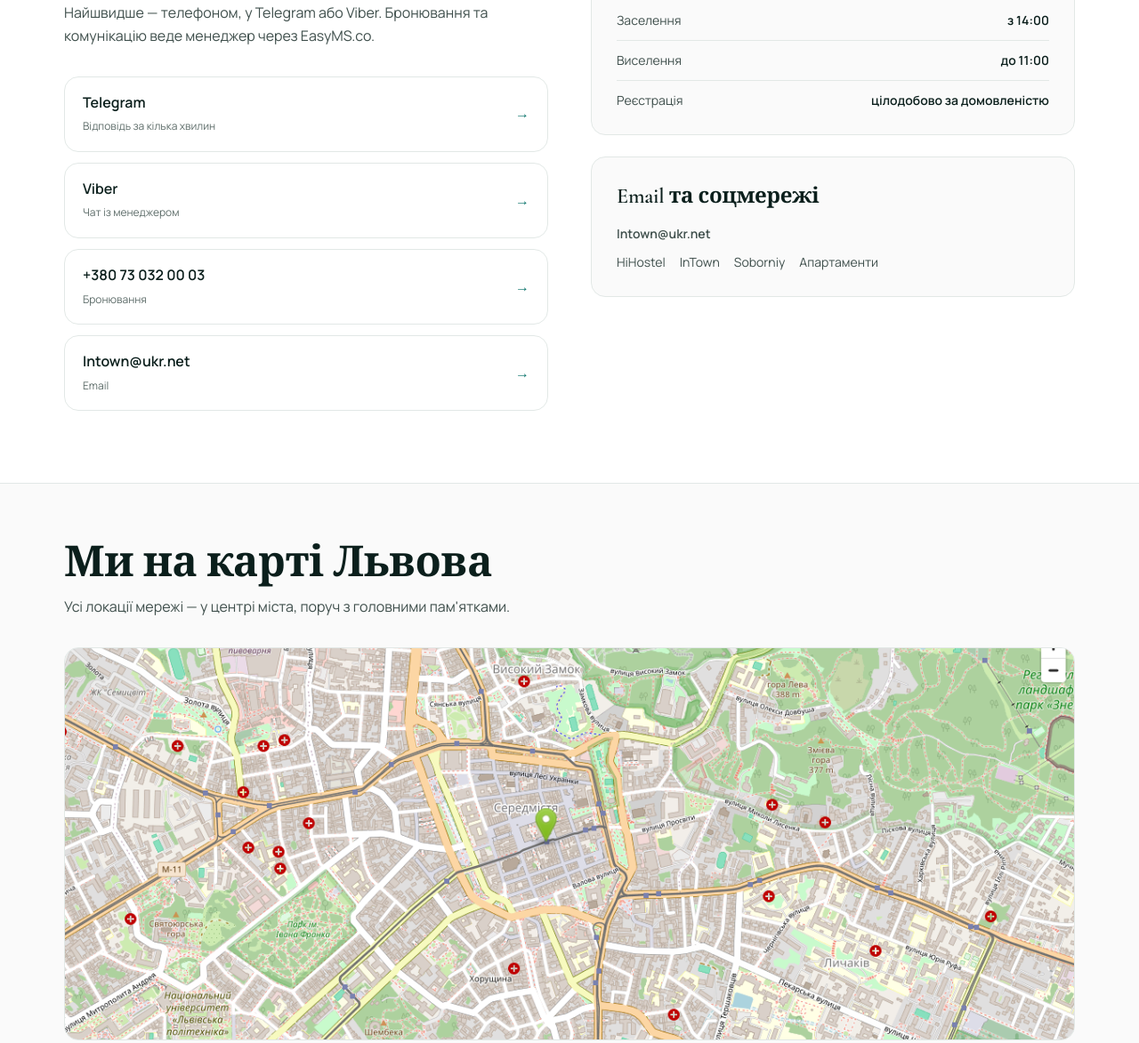
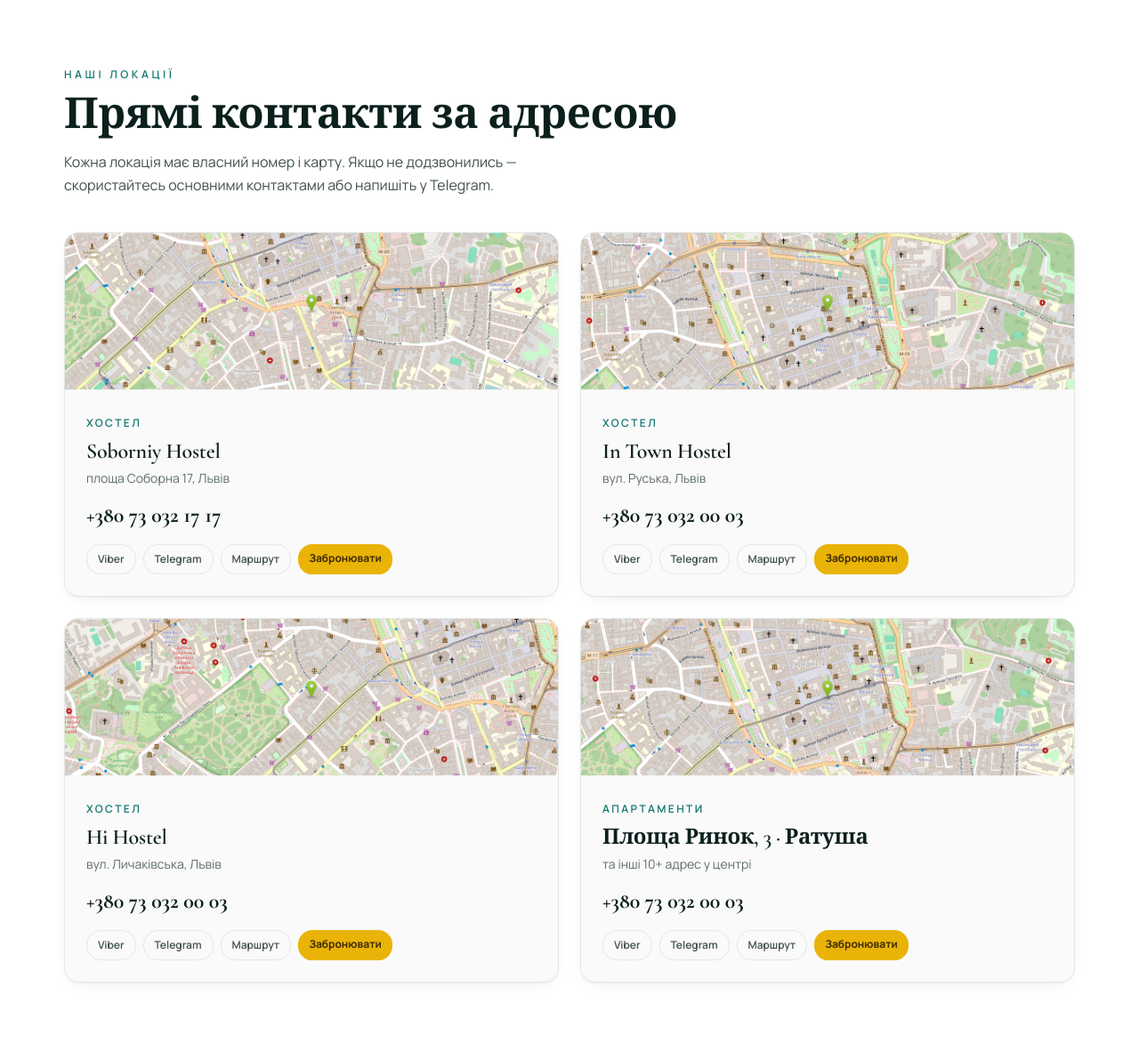
Before and after one commit to IvanSerevko/intown-preview, a plain HTML site: page contacts.html in a window 1280 px wide. Shown: the part 863-2036 px from the top of the page at 89% size. Drawn offline with nearby package versions, Linux system fonts and the light colour scheme.

Commit message:
first commit

```diff
--- a/contacts.html
+++ b/contacts.html
@@ -43,7 +43,7 @@
           <a href="contacts.html" class="rounded-box px-2.5 py-1.5 text-xs font-semibold text-ink" aria-current="true">UA</a>
           <a href="#" class="rounded-box px-2.5 py-1.5 text-xs font-semibold text-ink-3 hover:text-ink">EN</a>
         </div>
-        <a href="#form" class="hidden rounded-box bg-accent px-4 py-2.5 text-sm font-bold text-accent-ink transition-transform duration-200 hover:-translate-y-0.5 sm:inline-block">Забронювати</a>
+        <a href="#locations" class="hidden rounded-box bg-accent px-4 py-2.5 text-sm font-bold text-accent-ink transition-transform duration-200 hover:-translate-y-0.5 sm:inline-block">Забронювати</a>
         <button @click="mobile = !mobile" class="rounded-box border border-line bg-surface p-2 lg:hidden" :aria-expanded="mobile.toString()" aria-label="Меню"><svg class="h-5 w-5 text-ink" viewBox="0 0 24 24" fill="none" stroke="currentColor" stroke-width="1.8" aria-hidden="true"><path d="M3 6h18M3 12h18M3 18h18"/></svg></button>
       </div>
     </div>
@@ -53,7 +53,7 @@
         <a href="hostels.html" class="border-b border-line py-3 font-medium text-ink-2">Хостели</a>
         <a href="apartments.html" class="border-b border-line py-3 font-medium text-ink-2">Апартаменти</a>
         <a href="contacts.html" class="border-b border-line py-3 font-medium text-ink">Контакти</a>
-        <a href="#form" class="mt-4 rounded-box bg-accent px-4 py-3 text-center font-bold text-accent-ink">Забронювати</a>
+        <a href="#locations" class="mt-4 rounded-box bg-accent px-4 py-3 text-center font-bold text-accent-ink">Забронювати</a>
       </nav>
     </div>
   </header>
@@ -64,12 +64,15 @@
       <nav class="text-xs text-ink-3" aria-label="Хлібні крихти"><a href="index.html" class="link-underline hover:text-ink">Головна</a><span class="mx-2">/</span><span class="text-ink-2">Контакти</span></nav>
       <p class="mt-8 text-xs font-semibold uppercase tracking-[0.3em] text-brand">Ми на зв'язку 24/7</p>
       <h1 class="mt-4 max-w-[16ch] font-display text-[clamp(2.5rem,6vw,4.5rem)] font-semibold">Контакти</h1>
-      <p class="mt-6 max-w-[60ch] text-lg text-ink-2">Зателефонуйте або напишіть у Telegram чи Viber — відповімо протягом кількох хвилин.</p>
+      <p class="mt-6 max-w-[60ch] text-lg text-ink-2">Базові контакти працюють для будь-якої локації. Нижче — прямі контакти та карти кожної адреси.</p>
     </section>
 
-    <!-- PHONE CARDS -->
+    <!-- BASE CONTACTS -->
     <section class="mx-auto w-full max-w-[1200px] px-5 pb-16 sm:px-8">
-      <div class="grid grid-cols-1 gap-6 md:grid-cols-3">
+      <p class="reveal text-xs font-semibold uppercase tracking-[0.3em] text-brand">Основні контакти</p>
+      <h2 class="reveal mt-3 font-display text-[clamp(1.75rem,4vw,2.5rem)] font-semibold">Дзвоніть за будь-якою точкою</h2>
+      <p class="reveal mt-3 max-w-[60ch] text-ink-2">Ці номери працюють для всіх локацій мережі.</p>
+      <div class="mt-8 grid grid-cols-1 gap-6 md:grid-cols-3">
         <div class="reveal rounded-box border border-line bg-surface p-7 shadow-soft">
           <span class="text-xs font-semibold uppercase tracking-[0.2em] text-brand">Бронювання</span>
           <a href="tel:+380730320003" class="mt-3 block font-display text-3xl font-bold text-ink hover:text-brand">+380 73 032 00 03</a>
@@ -100,34 +103,105 @@
       </div>
     </section>
 
-    <!-- FORM + INFO -->
-    <section id="form" class="border-y border-line bg-surface py-20">
-      <div class="mx-auto grid w-full max-w-[1200px] grid-cols-1 gap-12 px-5 sm:px-8 lg:grid-cols-2">
-        <div class="reveal">
-          <h2 class="font-display text-[clamp(2rem,4.5vw,3rem)] font-semibold">Як з нами зв'язатись</h2>
-          <p class="mt-4 text-ink-2">Найшвидше — телефоном, у Telegram або Viber. Бронювання та комунікацію веде менеджер через EasyMS.co.</p>
-          <div class="mt-8 space-y-3">
-            <a href="https://t.me/intownhostel" class="flex items-center justify-between rounded-box border border-line px-5 py-4 transition-colors hover:border-brand/40">
-              <span><span class="block font-semibold text-ink">Telegram</span><span class="text-xs text-ink-3">Відповідь за кілька хвилин</span></span>
-              <span class="text-brand" aria-hidden="true">→</span>
-            </a>
-            <a href="viber://chat?number=+380730320003" class="flex items-center justify-between rounded-box border border-line px-5 py-4 transition-colors hover:border-brand/40">
-              <span><span class="block font-semibold text-ink">Viber</span><span class="text-xs text-ink-3">Чат із менеджером</span></span>
-              <span class="text-brand" aria-hidden="true">→</span>
-            </a>
-            <a href="tel:+380730320003" class="flex items-center justify-between rounded-box border border-line px-5 py-4 transition-colors hover:border-brand/40">
-              <span><span class="block font-semibold text-ink">+380 73 032 00 03</span><span class="text-xs text-ink-3">Бронювання</span></span>
-              <span class="text-brand" aria-hidden="true">→</span>
-            </a>
-            <a href="mailto:Intown@ukr.net" class="flex items-center justify-between rounded-box border border-line px-5 py-4 transition-colors hover:border-brand/40">
-              <span><span class="block font-semibold text-ink">Intown@ukr.net</span><span class="text-xs text-ink-3">Email</span></span>
-              <span class="text-brand" aria-hidden="true">→</span>
-            </a>
+    <!-- LOCATIONS -->
+    <section id="locations" class="border-y border-line bg-surface py-20">
+      <div class="mx-auto w-full max-w-[1200px] px-5 sm:px-8">
+        <p class="reveal text-xs font-semibold uppercase tracking-[0.3em] text-brand">Наші локації</p>
+        <h2 class="reveal mt-3 font-display text-[clamp(2rem,4.5vw,3rem)] font-semibold">Прямі контакти за адресою</h2>
+        <p class="reveal mt-4 max-w-[62ch] text-ink-2">Кожна локація має власний номер і карту. Якщо не додзвонились — скористайтесь основними контактами або напишіть у Telegram.</p>
+
+        <div class="mt-10 grid grid-cols-1 gap-6 md:grid-cols-2">
+          <!-- Soborniy -->
+          <article class="reveal overflow-hidden rounded-box border border-line bg-base shadow-soft">
+            <img src="assets/maps/soborniy.png" alt="Карта — Soborniy Hostel, площа Соборна 17" class="h-44 w-full object-cover" loading="lazy" />
+            <div class="p-6">
+              <div class="flex items-start justify-between gap-4">
+                <div>
+                  <span class="text-xs font-semibold uppercase tracking-[0.2em] text-brand">Хостел</span>
+                  <h3 class="mt-1 font-display text-2xl font-semibold">Soborniy Hostel</h3>
+                  <p class="mt-1 text-sm text-ink-3">площа Соборна 17, Львів</p>
                 </div>
               </div>
+              <a href="tel:+380730321717" class="mt-4 block font-display text-2xl font-bold text-ink hover:text-brand">+380 73 032 17 17</a>
+              <div class="mt-4 flex flex-wrap gap-2">
+                <a href="viber://chat?number=+380730321717" class="rounded-box border border-line px-3 py-2 text-xs font-semibold text-ink-2 hover:border-brand/40 hover:text-brand">Viber</a>
+                <a href="https://t.me/intownhostel" class="rounded-box border border-line px-3 py-2 text-xs font-semibold text-ink-2 hover:border-brand/40 hover:text-brand">Telegram</a>
+                <a href="https://www.openstreetmap.org/?mlat=49.8390494&mlon=24.0328458#map=17/49.8390494/24.0328458" class="rounded-box border border-line px-3 py-2 text-xs font-semibold text-ink-2 hover:border-brand/40 hover:text-brand">Маршрут</a>
+                <a href="hostel.html" class="rounded-box bg-accent px-3 py-2 text-xs font-bold text-accent-ink hover:-translate-y-0.5 transition-transform">Забронювати</a>
+              </div>
+            </div>
+          </article>
 
-        <div class="reveal space-y-6">
-          <div class="rounded-box border border-line bg-base p-7">
+          <!-- In Town -->
+          <article class="reveal overflow-hidden rounded-box border border-line bg-base shadow-soft">
+            <img src="assets/maps/intown.png" alt="Карта — In Town Hostel, вул. Руська" class="h-44 w-full object-cover" loading="lazy" />
+            <div class="p-6">
+              <div class="flex items-start justify-between gap-4">
+                <div>
+                  <span class="text-xs font-semibold uppercase tracking-[0.2em] text-brand">Хостел</span>
+                  <h3 class="mt-1 font-display text-2xl font-semibold">In Town Hostel</h3>
+                  <p class="mt-1 text-sm text-ink-3">вул. Руська, Львів</p>
+                </div>
+              </div>
+              <a href="tel:+380730320003" class="mt-4 block font-display text-2xl font-bold text-ink hover:text-brand">+380 73 032 00 03</a>
+              <div class="mt-4 flex flex-wrap gap-2">
+                <a href="viber://chat?number=+380730320003" class="rounded-box border border-line px-3 py-2 text-xs font-semibold text-ink-2 hover:border-brand/40 hover:text-brand">Viber</a>
+                <a href="https://t.me/intownhostel" class="rounded-box border border-line px-3 py-2 text-xs font-semibold text-ink-2 hover:border-brand/40 hover:text-brand">Telegram</a>
+                <a href="https://www.openstreetmap.org/?mlat=49.842489&mlon=24.0326081#map=17/49.842489/24.0326081" class="rounded-box border border-line px-3 py-2 text-xs font-semibold text-ink-2 hover:border-brand/40 hover:text-brand">Маршрут</a>
+                <a href="hostel.html" class="rounded-box bg-accent px-3 py-2 text-xs font-bold text-accent-ink hover:-translate-y-0.5 transition-transform">Забронювати</a>
+              </div>
+            </div>
+          </article>
+
+          <!-- Hi -->
+          <article class="reveal overflow-hidden rounded-box border border-line bg-base shadow-soft">
+            <img src="assets/maps/hi.png" alt="Карта — Hi Hostel, вул. Личаківська" class="h-44 w-full object-cover" loading="lazy" />
+            <div class="p-6">
+              <div class="flex items-start justify-between gap-4">
+                <div>
+                  <span class="text-xs font-semibold uppercase tracking-[0.2em] text-brand">Хостел</span>
+                  <h3 class="mt-1 font-display text-2xl font-semibold">Hi Hostel</h3>
+                  <p class="mt-1 text-sm text-ink-3">вул. Личаківська, Львів</p>
+                </div>
+              </div>
+              <a href="tel:+380730320003" class="mt-4 block font-display text-2xl font-bold text-ink hover:text-brand">+380 73 032 00 03</a>
+              <div class="mt-4 flex flex-wrap gap-2">
+                <a href="viber://chat?number=+380730320003" class="rounded-box border border-line px-3 py-2 text-xs font-semibold text-ink-2 hover:border-brand/40 hover:text-brand">Viber</a>
+                <a href="https://t.me/intownhostel" class="rounded-box border border-line px-3 py-2 text-xs font-semibold text-ink-2 hover:border-brand/40 hover:text-brand">Telegram</a>
+                <a href="https://www.openstreetmap.org/?mlat=49.8394813&mlon=24.0237522#map=17/49.8394813/24.0237522" class="rounded-box border border-line px-3 py-2 text-xs font-semibold text-ink-2 hover:border-brand/40 hover:text-brand">Маршрут</a>
+                <a href="hostel.html" class="rounded-box bg-accent px-3 py-2 text-xs font-bold text-accent-ink hover:-translate-y-0.5 transition-transform">Забронювати</a>
+              </div>
+            </div>
+          </article>
+
+          <!-- Apartments -->
+          <article class="reveal overflow-hidden rounded-box border border-line bg-base shadow-soft">
+            <img src="assets/maps/ratusha.png" alt="Карта — апартаменти InTown, площа Ринок 3" class="h-44 w-full object-cover" loading="lazy" />
+            <div class="p-6">
+              <div class="flex items-start justify-between gap-4">
+                <div>
+                  <span class="text-xs font-semibold uppercase tracking-[0.2em] text-brand">Апартаменти</span>
+                  <h3 class="mt-1 font-display text-2xl font-semibold">Площа Ринок, 3 · Ратуша</h3>
+                  <p class="mt-1 text-sm text-ink-3">та інші 10+ адрес у центрі</p>
+                </div>
+              </div>
+              <a href="tel:+380730320003" class="mt-4 block font-display text-2xl font-bold text-ink hover:text-brand">+380 73 032 00 03</a>
+              <div class="mt-4 flex flex-wrap gap-2">
+                <a href="viber://chat?number=+380730320003" class="rounded-box border border-line px-3 py-2 text-xs font-semibold text-ink-2 hover:border-brand/40 hover:text-brand">Viber</a>
+                <a href="https://t.me/intownhostel" class="rounded-box border border-line px-3 py-2 text-xs font-semibold text-ink-2 hover:border-brand/40 hover:text-brand">Telegram</a>
+                <a href="https://www.openstreetmap.org/?mlat=49.84155&mlon=24.03230#map=17/49.84155/24.03230" class="rounded-box border border-line px-3 py-2 text-xs font-semibold text-ink-2 hover:border-brand/40 hover:text-brand">Маршрут</a>
+                <a href="apartments.html" class="rounded-box bg-accent px-3 py-2 text-xs font-bold text-accent-ink hover:-translate-y-0.5 transition-transform">Забронювати</a>
+              </div>
+            </div>
+          </article>
+        </div>
+      </div>
+    </section>
+
+    <!-- INFO -->
+    <section class="mx-auto w-full max-w-[1200px] px-5 py-16 sm:px-8">
+      <div class="grid grid-cols-1 gap-6 md:grid-cols-2">
+        <div class="reveal rounded-box border border-line bg-base p-7">
           <h3 class="font-display text-2xl font-semibold">Час заселення</h3>
           <ul class="mt-4 space-y-3 text-sm">
             <li class="flex items-center justify-between border-b border-line pb-3"><span class="text-ink-2">Заселення</span><span class="font-semibold text-ink">з 14:00</span></li>
@@ -135,7 +209,7 @@
             <li class="flex items-center justify-between"><span class="text-ink-2">Реєстрація</span><span class="font-semibold text-ink">цілодобово за домовленістю</span></li>
           </ul>
         </div>
-          <div class="rounded-box border border-line bg-base p-7">
+        <div class="reveal rounded-box border border-line bg-base p-7">
           <h3 class="font-display text-2xl font-semibold">Email та соцмережі</h3>
           <ul class="mt-4 space-y-3 text-sm">
             <li><a href="mailto:Intown@ukr.net" class="link-underline font-semibold text-ink-2 hover:text-ink">Intown@ukr.net</a></li>
@@ -147,16 +221,6 @@
             </li>
           </ul>
         </div>
-        </div>
-      </div>
-    </section>
-
-    <!-- MAP -->
-    <section class="mx-auto w-full max-w-[1200px] px-5 py-16 sm:px-8">
-      <h2 class="font-display text-[clamp(2rem,4.5vw,3rem)] font-semibold">Ми на карті Львова</h2>
-      <p class="mt-3 text-ink-2">Усі локації мережі — у центрі міста, поруч з головними пам'ятками.</p>
-      <div class="mt-8 overflow-hidden rounded-box border border-line">
-        <img src="assets/map.png" alt="Карта локацій InTown у Львові" class="h-[440px] w-full object-cover" loading="lazy" />
       </div>
     </section>
 
```
Also changed, not shown: assets/app.css, assets/maps/hi.png (added), assets/maps/intown.png (added), assets/maps/ratusha.png (added), assets/maps/soborniy.png (added). Lines whose indentation alone changed are shown as unchanged.
